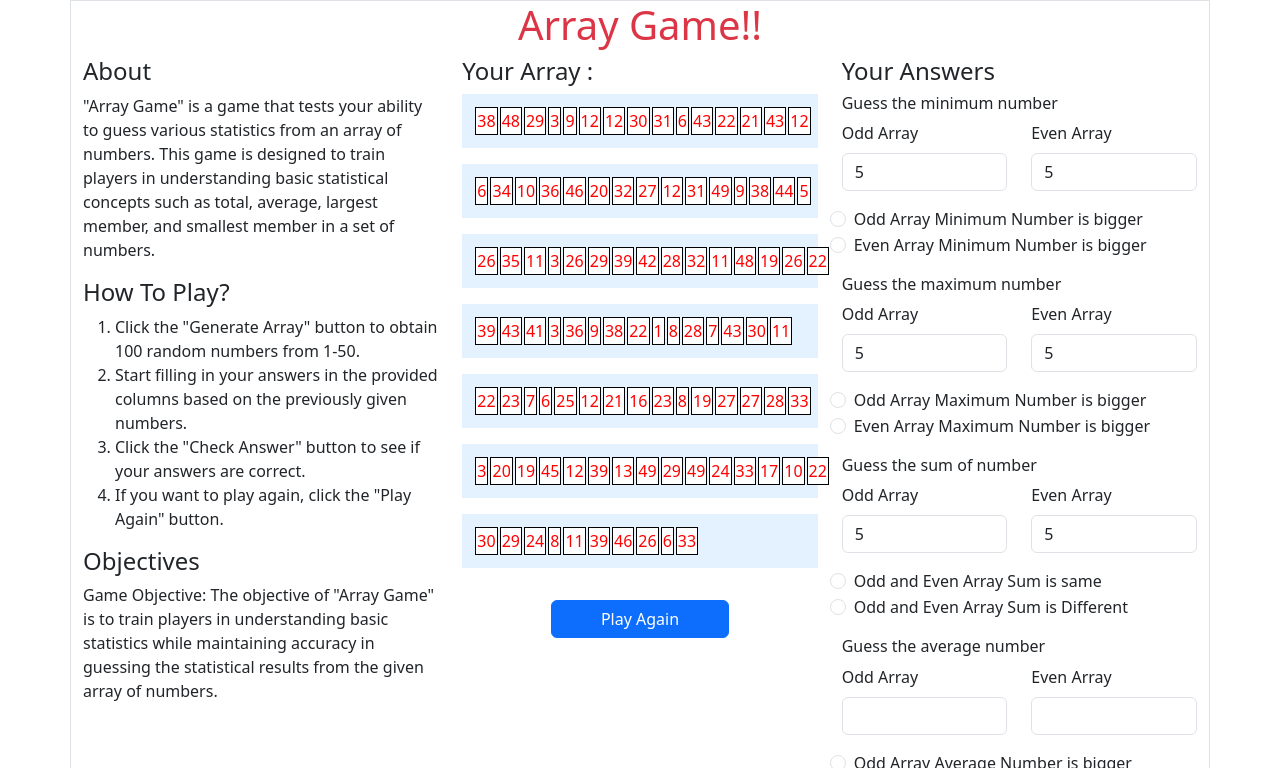
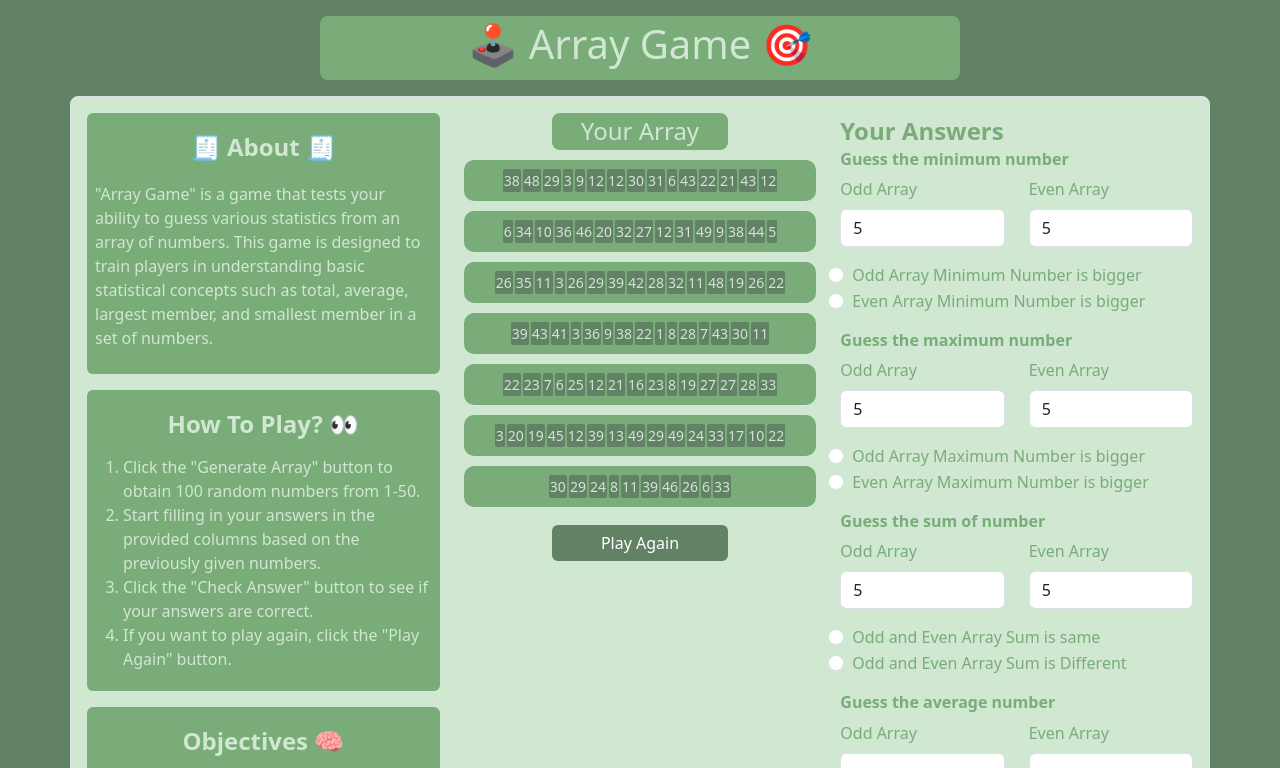
Before and after one commit to pendragonnn/Array-Game, a plain HTML site: page index.html in a window 1280 px wide. Both pictures are taken after typing "5", "5", "5", "5", "5", "5" into the empty fields and a click on the button "Generate Array". Shown: the top 768 px of the page. Drawn offline with nearby package versions, Linux system fonts and the light colour scheme.

Commit message:
Beautify UI

```diff
--- a/index.html
+++ b/index.html
@@ -13,29 +13,35 @@
     <link rel="stylesheet" href="style.css" />
   </head>
   <body>
-    <div class="container border">
-      <h1 class="text-center text-danger">Array Game!!</h1>
+    <div class="header-box w-50 mx-auto p-1 rounded-3 my-3">
+      <h1 class="text-center header">🕹️ Array Game 🎯</h1>
+    </div>
+    <div class="container border mb-5 rounded-3 p-3">
       <div class="row">
         <div class="col-lg-4 col-sm-12">
           <!-- About -->
-          <h4>About</h4>
-          <p>
+          <div class="box p-1 rounded-2 mb-3">
+            <h4 class="text-center fw-bold my-3">🧾 About 🧾</h4>
+            <p class="text-justify p-1">
               "Array Game" is a game that tests your ability to guess various
-            statistics from an array of numbers. This game is designed to train
-            players in understanding basic statistical concepts such as total,
-            average, largest member, and smallest member in a set of numbers.
+              statistics from an array of numbers. This game is designed to
+              train players in understanding basic statistical concepts such as
+              total, average, largest member, and smallest member in a set of
+              numbers.
             </p>
+          </div>
 
           <!-- How To Play -->
-          <h4>How To Play?</h4>
+          <div class="box p-1 rounded-2 mb-3">
+            <h4 class="text-center my-3 fw-bold">How To Play? 👀</h4>
             <ol>
               <li>
                 Click the "Generate Array" button to obtain 100 random numbers
                 from 1-50.
               </li>
               <li>
-              Start filling in your answers in the provided columns based on the
-              previously given numbers.
+                Start filling in your answers in the provided columns based on
+                the previously given numbers.
               </li>
               <li>
                 Click the "Check Answer" button to see if your answers are
@@ -43,39 +49,46 @@
               </li>
               <li>If you want to play again, click the "Play Again" button.</li>
             </ol>
+          </div>
 
           <!-- Objectives -->
-          <h4>Objectives</h4>
-          <p>
-            Game Objective: The objective of "Array Game" is to train players in
-            understanding basic statistics while maintaining accuracy in
+          <div class="box p-1 rounded-2">
+            <h4 class="text-center my-3 fw-bold">Objectives 🧠</h4>
+            <p class="text-justify p-1">
+              Game Objective: The objective of "Array Game" is to train players
+              in understanding basic statistics while maintaining accuracy in
               guessing the statistical results from the given array of numbers.
             </p>
           </div>
+        </div>
 
         <!-- Array Container -->
-        <div class="col-lg-4 col-sm-12 d-flex flex-column">
-          <div class="h4">Your Array :</div>
+        <div class="col-lg-4 d-flex flex-column">
+          <h4
+            class="text-center my-sm-3 my-lg-0 header-array w-50 mx-auto p-1 rounded-3"
+          >
+            Your Array
+          </h4>
           <div id="container-array"></div>
           <button
             id="generate-button"
-            class="btn btn-primary mt-3 w-50 mx-auto"
+            class="btn btn-primary w-50 mx-auto my-2"
           >
             Generate Array
           </button>
           <button
             id="play-again-button"
-            class="btn btn-primary mt-3 w-50 mx-auto"
+            class="btn btn-primary w-50 mx-auto my-2"
           >
             Play Again
           </button>
         </div>
         <!-- Form -->
-        <div class="col-lg-4 col-sm-12">
-          <div class="h4">Your Answers</div>
+        <div class="col-lg-4 col-sm-12 form">
+          <div class="h4 fw-bold my-1">Your Answers</div>
           <div class="row">
             <!-- Min -->
-            <div class="h6">Guess the minimum number</div>
+            <div class="h6 fw-bold">Guess the minimum number</div>
             <div class="col-lg-6 col-sm-12">
               <div class="mb-3">
                 <label for="minimum-odd-array" class="form-label"
@@ -131,7 +144,7 @@
             <!-- Min -->
 
             <!-- Max -->
-            <div class="h6 mt-3">Guess the maximum number</div>
+            <div class="h6 mt-3 fw-bold">Guess the maximum number</div>
             <div class="col-lg-6 col-sm-12">
               <div class="mb-3">
                 <label for="maximum-odd-array" class="form-label"
@@ -187,7 +200,7 @@
             <!-- Max -->
 
             <!-- Total -->
-            <div class="h6 mt-3">Guess the sum of number</div>
+            <div class="h6 mt-3 fw-bold">Guess the sum of number</div>
             <div class="col-lg-6 col-sm-12">
               <div class="mb-3">
                 <label for="sum-odd-array" class="form-label">Odd Array</label>
@@ -233,7 +246,7 @@
             <!-- Total -->
 
             <!-- Average -->
-            <div class="h6 mt-3">Guess the average number</div>
+            <div class="h6 mt-3 fw-bold">Guess the average number</div>
             <div class="col-lg-6 col-sm-12">
               <div class="mb-3">
                 <label for="average-odd-array" class="form-label"
--- a/style.css
+++ b/style.css
@@ -1,5 +1,8 @@
 :root {
-  --light-blue: #e4f1ff;
+  --light-green: #d0e7d2;
+  --pastel-green: #b0d9b1;
+  --medium-green: #79ac78;
+  --dark-green: #618264;
 }
 
 * {
@@ -7,23 +10,63 @@
   scroll-behavior: smooth;
 }
 
+body {
+  background-color: var(--dark-green);
+}
+
+/* container styling */
+.container {
+  background-color: var(--light-green);
+}
+
+/* header styling */
+.header-box {
+  background-color: var(--medium-green);
+}
+
+.header {
+  color: var(--light-green);
+}
+
+/* about styling */
+.box {
+  background-color: var(--medium-green);
+  color: var(--light-green);
+}
+
+/* header array styling */
+.header-array {
+  background-color: var(--medium-green);
+  color: var(--light-green);
+}
+
 #list-number {
   display: none;
 }
 
 .box-array {
-  padding: 12px;
+  font-size: 14px;
+  padding: 8px;
   list-style: none;
-  background-color: var(--light-blue);
+  background-color: var(--medium-green);
   display: flex;
+  align-items: center;
+  justify-content: center;
+  border-radius: 10px;
+  margin: 10px 0px;
 }
 
 .array {
   margin: 1px;
   padding: 1px;
-  border: 1px solid black;
-  color: red;
-  background-color: white;
+  border-radius: 2px;
+  color: var(--light-green);
+  background-color: var(--dark-green);
+}
+
+.array:hover {
+  opacity: 0.7;
+  cursor: default;
 }
 
 #play-again-button {
@@ -32,3 +75,18 @@
 small {
   display: none;
 }
+
+/* form styling */
+.form {
+  color: var(--medium-green);
+}
+
+/* button styling */
+.btn {
+  background-color: var(--dark-green);
+  border: none;
+}
+
+.btn:hover {
+  background-color: var(--dark-green);
+}
```
Lines whose indentation alone changed are shown as unchanged.
